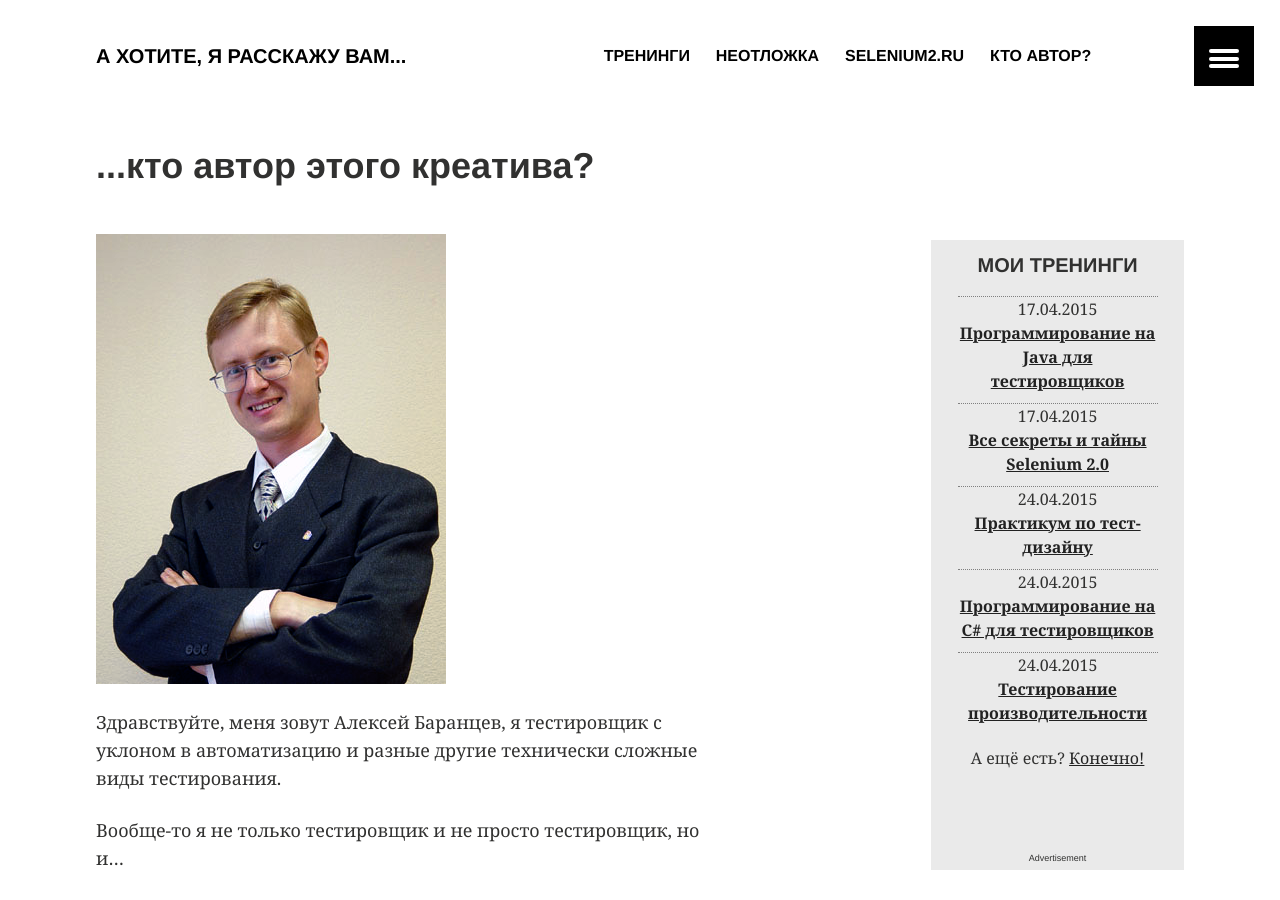
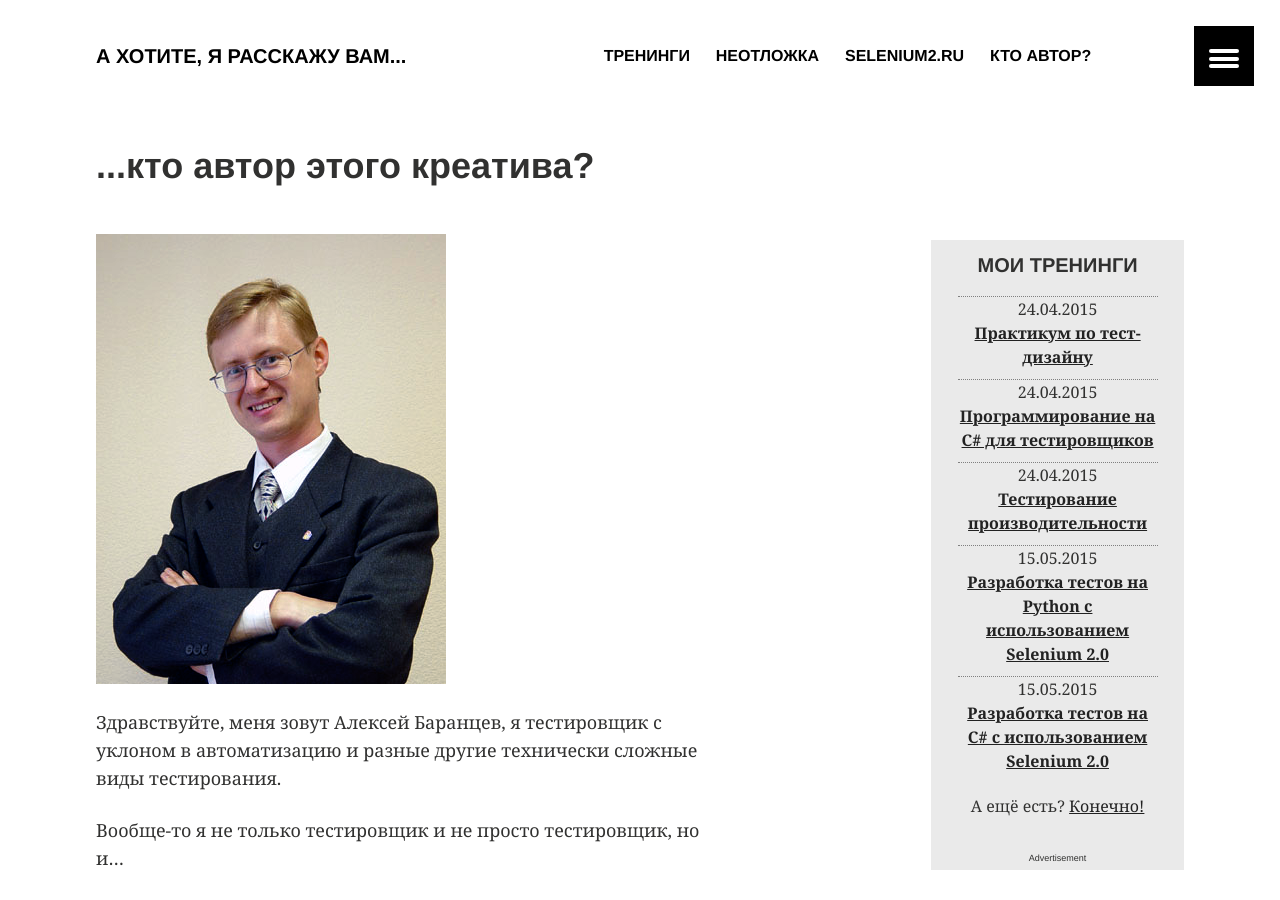
Before and after one commit to baranceva/barancev.github.io, a Jekyll site: the page built from about/index.md, in a window 1280 px wide and 900 px high. Built offline with Jekyll 4.4.1, drawn with Linux system fonts in a browser that asks for light colours.

Commit message:
Update advertising.html

```diff
--- a/_includes/advertising.html
+++ b/_includes/advertising.html
@@ -15,15 +15,6 @@ font-weight: 700; font-size: 1.25em; text-transform: uppercase;
 <ins class="responsive-ads" style="display:inline-block">
 <div class="myheader">Мои тренинги</div>
 <ul>
-
-<li>
-<span>17.04.2015</span><br>
-<a href="http://software-testing.ru/trainings/schedule?&task=3&cid=1">Программирование на Java для тестировщиков</a>
-</li>
-<li>
-<span>17.04.2015</span><br>
-<a href="http://software-testing.ru/trainings/schedule?&task=3&cid=164">Все секреты и тайны Selenium 2.0</a>
-</li>
 <li>
 <span>24.04.2015</span><br>
 <a href="http://software-testing.ru/trainings/schedule?&task=3&cid=46">Практикум по тест-дизайну</a>
@@ -36,6 +27,14 @@ font-weight: 700; font-size: 1.25em; text-transform: uppercase;
 <span>24.04.2015</span><br>
 <a href="http://software-testing.ru/trainings/schedule?task=3&cid=19&sem_midx=2&sem_jidx=0">Тестирование производительности</a>
 </li>
+<li>
+<span>15.05.2015</span><br>
+<a href="http://software-testing.ru/trainings/schedule?&task=3&cid=187">Разработка тестов на Python с использованием Selenium 2.0</a>
+</li>
+<li>
+<span>15.05.2015</span><br>
+<a href="http://software-testing.ru/trainings/schedule?&task=3&cid=228">Разработка тестов на C# с использованием Selenium 2.0</a>
+</li>
 </ul>
 А ещё есть? <a href="http://software-testing.ru/trainings/schedule">Конечно!</a>
 </ins>
```
